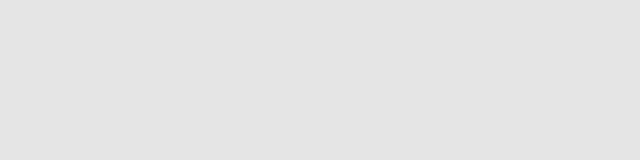
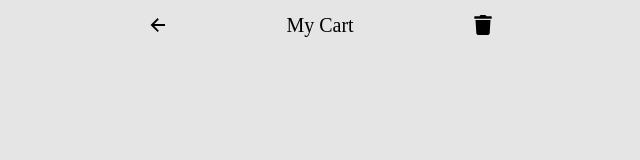
Before and after one commit to JoaoSGabriel/projeto14-netboot-front, a React (Create React App) app: page /Cart in a window 1280 px wide. Before the commit this address had no page. Shown: the top 160 px of the page, without its empty margins (320-960 px from the left). Built offline with nearby package versions, Linux system fonts and the light colour scheme.

Commit message:
Cart's header

```diff
--- a/src/components/app/App.js
+++ b/src/components/app/App.js
@@ -1,23 +1,24 @@
 import { BrowserRouter, Routes, Route } from "react-router-dom";
 import { useState } from "react";
-import UserContext from '../contexts/UserContext'
-import GlobalStyle from './GlobalStyle';
+import UserContext from "../contexts/UserContext";
+import GlobalStyle from "./GlobalStyle";
 import SignIn from "../SignIn";
 import SignUp from "../SignUp";
 import Home from "../Home";
+import Cart from "../cart/Cart";
 
 export default function App() {
-
-  const [user_Token, setUser_Token] = useState('');
+  const [user_Token, setUser_Token] = useState("");
 
   return (
     <UserContext.Provider value={{ user_Token, setUser_Token }}>
       <BrowserRouter>
         <GlobalStyle />
         <Routes>
-        <Route path='/' element={<SignIn/>} />
-        <Route path='/Sign-up' element={<SignUp/>} />
-        <Route path='/Home' element={<Home/>} />
+          <Route path="/" element={<SignIn />} />
+          <Route path="/Sign-up" element={<SignUp />} />
+          <Route path="/Home" element={<Home />} />
+          <Route path="/Cart" element={<Cart />} />
         </Routes>
       </BrowserRouter>
     </UserContext.Provider>
--- /dev/null
+++ b/src/components/cart/Cart.js
@@ -0,0 +1,36 @@
+import styled from "styled-components";
+import { IoArrowBackSharp } from "react-icons/io5";
+import { FaTrash } from "react-icons/fa";
+
+export default function Cart() {
+  return (
+    <Wrapper>
+      <Header>
+        <IoArrowBackSharp />
+        <Title>My Cart</Title>
+        <FaTrash />
+      </Header>
+    </Wrapper>
+  );
+}
+
+const Wrapper = styled.div`
+  height: 100vh;
+  width: 375px;
+  background-color: #e5e5e5;
+
+  font-size: 20px;
+`;
+
+const Header = styled.div`
+  display: flex;
+  justify-content: space-between;
+  align-items: center;
+
+  padding: 15px;
+`;
+
+const Title = styled.h2`
+  font-size: 20px;
+  color: black;
+`;
```
Also changed, not shown: src/components/app/GlobalStyle.js (line endings or trailing spaces). Lines whose indentation alone changed are shown as unchanged.
